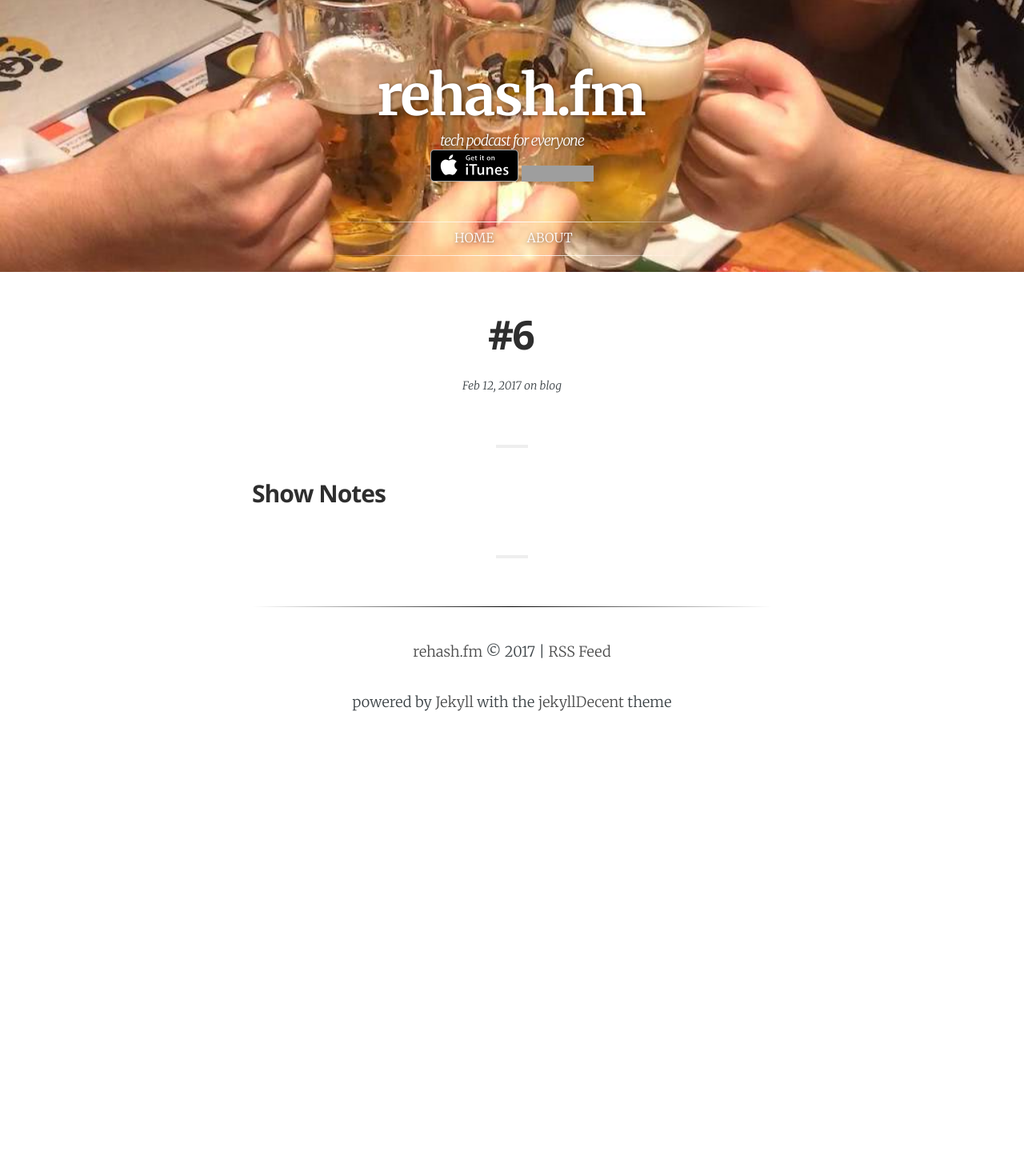
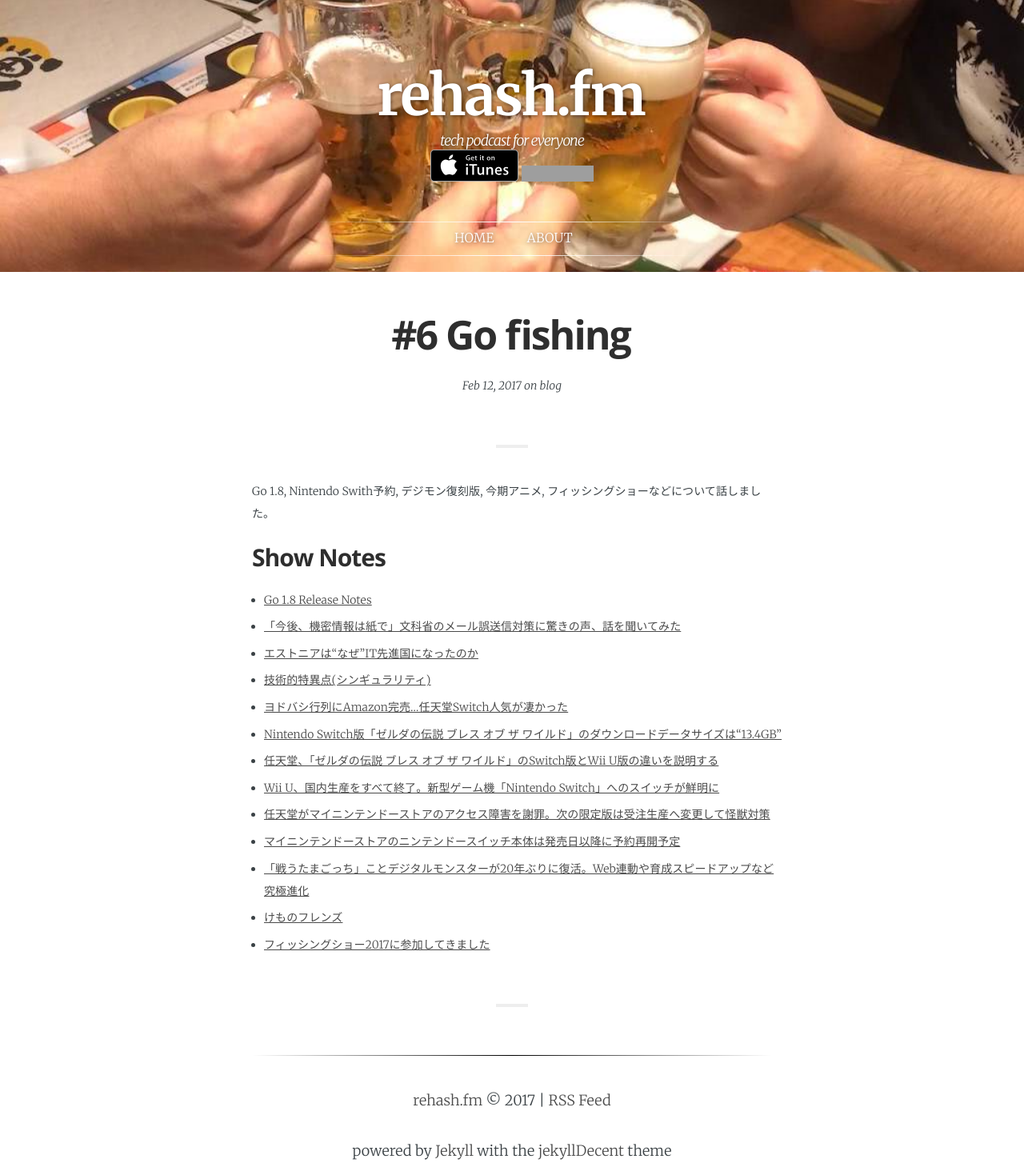
Before and after one commit to rehashfm/rehash.fm, a Jekyll site: the page built from _posts/2017-02-12-6.md, in a window 1280 px wide. Shown: the whole page at 80% size. Built offline with Jekyll 4.4.1, drawn with Linux system fonts in a browser that asks for light colours; some web fonts are replaced; before the commit the page ends 900 px from its top, so only the background shows below that; grey boxes are pictures that could not be loaded.

Commit message:
Add show notes for #6

```diff
--- a/_posts/2017-02-12-6.md
+++ b/_posts/2017-02-12-6.md
@@ -1,12 +1,26 @@
 ---
 layout:            post
-title:             "#6 "
+title:             "#6 Go fishing"
 date:              2017-02-12 12:00:00 +0900
 tags:              blog
 category:          Blog
 author:            smile-0yen,azihsoyn
-excerpt:
+excerpt:           Go 1.8, Nintendo Swith予約, デジモン復刻版, 今期アニメ, フィッシングショーなどについて話しました。
 ---
 
+Go 1.8, Nintendo Swith予約, デジモン復刻版, 今期アニメ, フィッシングショーなどについて話しました。
 
 ## Show Notes
+- [Go 1.8 Release Notes](https://tip.golang.org/doc/go1.8)
+- [「今後、機密情報は紙で」文科省のメール誤送信対策に驚きの声、話を聞いてみた](http://www.huffingtonpost.jp/2017/01/10/mext_n_14075062.html)
+- [エストニアは“なぜ”IT先進国になったのか](http://farsite.hatenablog.com/entry/2016/10/29/112517)
+- [技術的特異点(シンギュラリティ)](https://ja.wikipedia.org/wiki/%E6%8A%80%E8%A1%93%E7%9A%84%E7%89%B9%E7%95%B0%E7%82%B9)
+- [ヨドバシ行列にAmazon完売…任天堂Switch人気が凄かった](https://matome.naver.jp/odai/2148497539643591101)
+- [Nintendo Switch版「ゼルダの伝説 ブレス オブ ザ ワイルド」のダウンロードデータサイズは“13.4GB”](http://jp.ign.com/the-legend-of-zelda-breath-of-the-wild/10650/news/nintendo-switch-134gb)
+- [任天堂、「ゼルダの伝説 ブレス オブ ザ ワイルド」のSwitch版とWii U版の違いを説明する](http://jp.ign.com/the-legend-of-zelda-hd/10693/news/switchwii-u)
+- [Wii U、国内生産をすべて終了。新型ゲーム機「Nintendo Switch」へのスイッチが鮮明に](http://japanese.engadget.com/2017/01/31/wii-u-nintendo-siwitch/)
+- [任天堂がマイニンテンドーストアのアクセス障害を謝罪。次の限定版は受注生産へ変更して怪獣対策](http://japanese.engadget.com/2017/01/25/nintendo/)
+- [マイニンテンドーストアのニンテンドースイッチ本体は発売日以降に予約再開予定](http://www.inside-games.jp/article/2017/02/09/105238.html)
+- [「戦うたまごっち」ことデジタルモンスターが20年ぶりに復活。Web連動や育成スピードアップなど究極進化](http://japanese.engadget.com/2017/01/12/20-web/)
+- [けものフレンズ](http://kemono-friends.jp/)
+- [フィッシングショー2017に参加してきました](http://azihsoyn.hatenablog.com/entry/2017/01/23/003413)
```
